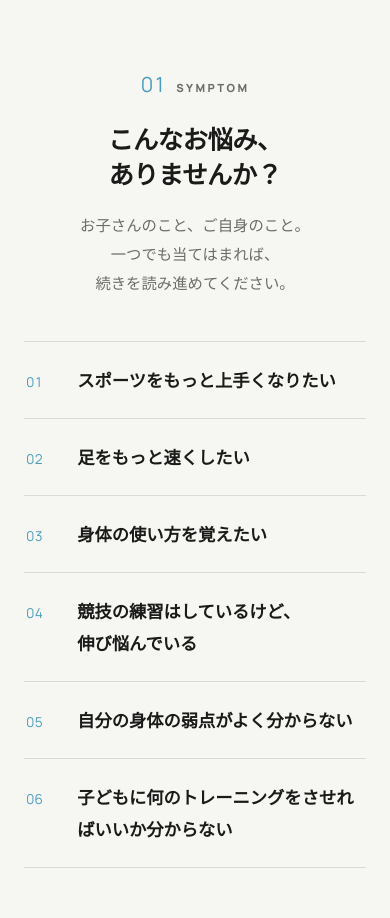
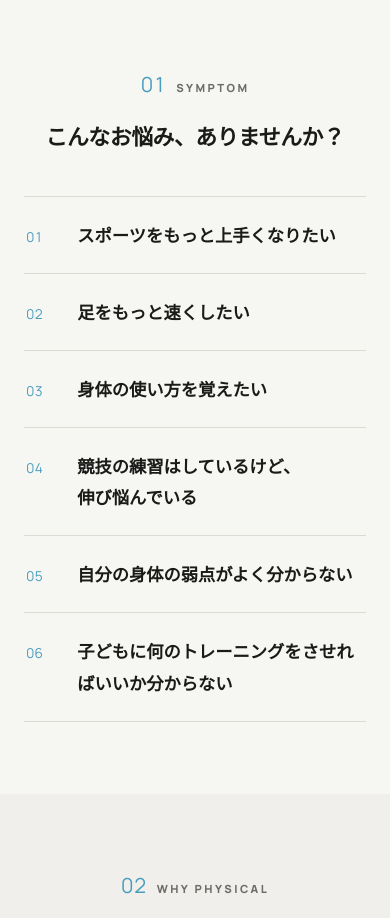
Before and after one commit to minteas/ijiri-performance-lp, a plain HTML site: page index.html in a window 390 px wide. Shown: the part 1300-2218 px from the top of the page. Drawn offline with Linux system fonts and the light colour scheme.

Commit message:
「こんなお悩み、ありませんか？」見出しの改行修正・下の文章を削除
- 見出しを常に1行に収まるよう nowrap + 追従フォントサイズに変更
- 下にあったリード文（お子さんのこと、ご自身のこと...）を削除

```diff
--- a/css/style.css
+++ b/css/style.css
@@ -261,6 +261,12 @@ p {
   margin-right: auto;
 }
 
+/* 見出しを常に1行に収める（狭い画面でも折り返さないよう文字サイズを追従させる） */
+.section-title--nowrap {
+  white-space: nowrap;
+  font-size: clamp(1.15rem, 5.6vw, 2.2rem);
+}
+
 .section-lead {
   margin: 18px auto 0;
   color: var(--color-text-light);
--- a/index.html
+++ b/index.html
@@ -179,8 +179,7 @@
     <div class="container">
       <div class="section-head">
         <span class="eyebrow"><span class="eyebrow__num">01</span><span class="eyebrow__label">Symptom</span></span>
-        <h2 class="section-title" id="worries-title">こんなお悩み、ありませんか？</h2>
-        <p class="section-lead">お子さんのこと、ご自身のこと。一つでも当てはまれば、続きを読み進めてください。</p>
+        <h2 class="section-title section-title--nowrap" id="worries-title">こんなお悩み、ありませんか？</h2>
       </div>
       <ul class="worries">
         <li class="worry-item"><span class="worry-item__mark">01</span><span>スポーツをもっと上手くなりたい</span></li>
```
